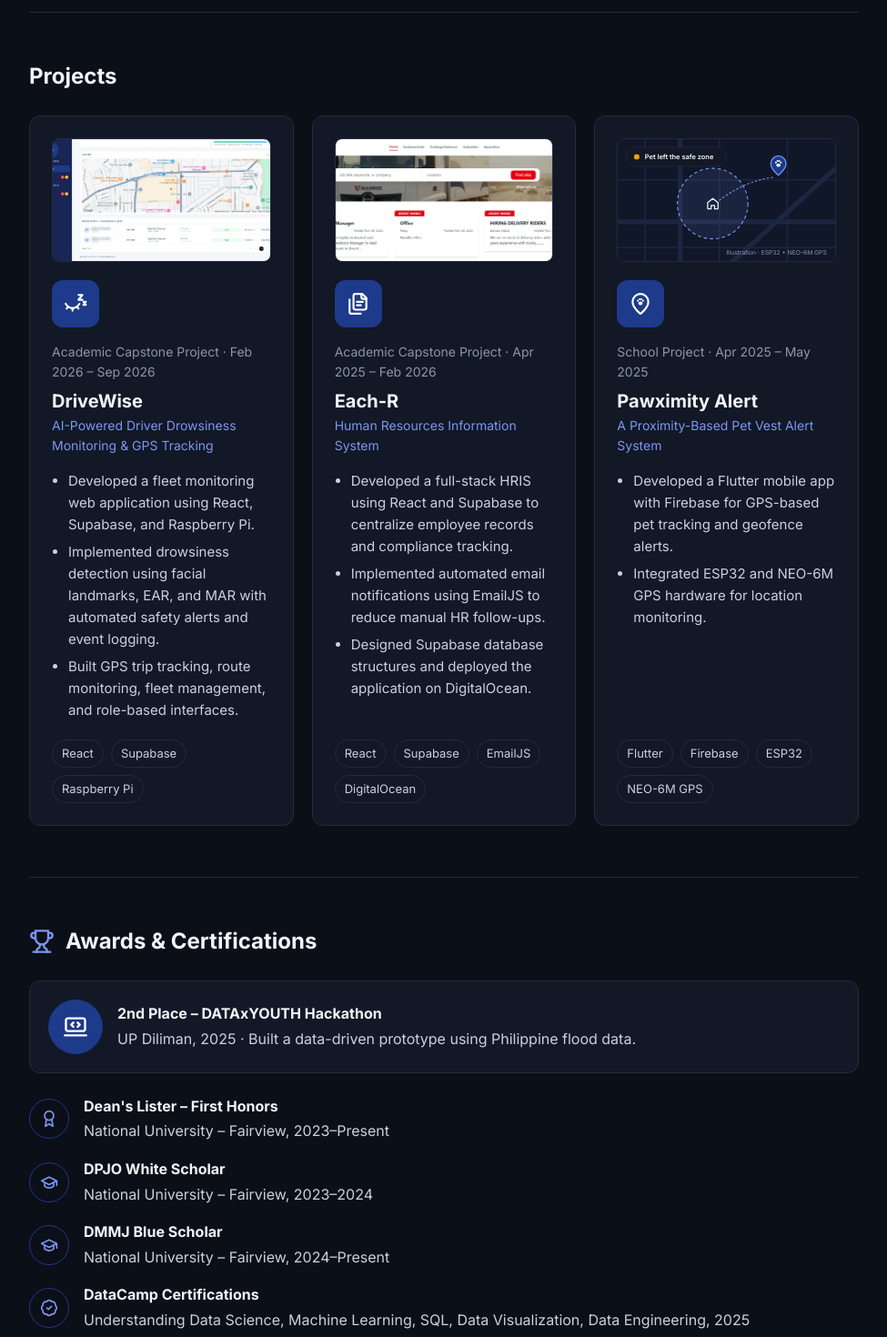
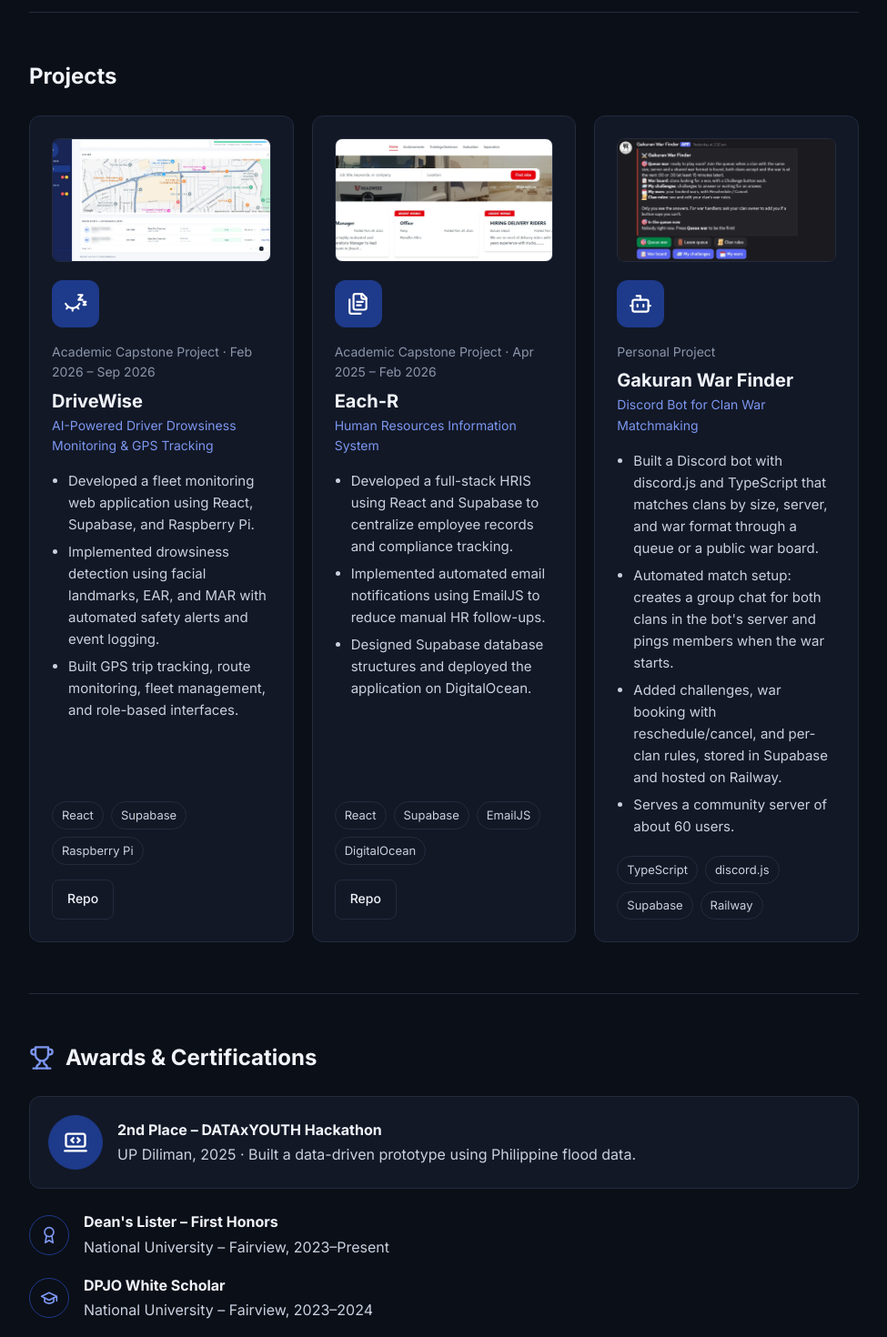
Before and after one commit to Rowkiduyan/portfolio, a React (Vite) app: page / in a window 1280 px wide. Shown: the part 880-2350 px from the top of the page at 91% size, without its empty margins (152-1127 px from the left). Built offline with nearby package versions, Linux system fonts and the light colour scheme.

Commit message:
Replace Pawximity project with Gakuran War Finder bot

```diff
--- a/src/App.css
+++ b/src/App.css
@@ -249,6 +249,20 @@
   border-color: var(--accent-hover);
 }
 
+.btn-small {
+  min-height: 44px;   /* still big enough to tap on a phone */
+  padding: 0 16px;
+  font-size: 14px;
+}
+
+/* Row of Repo / Live buttons at the bottom of each card */
+.project-links {
+  display: flex;
+  gap: 8px;
+  margin-top: auto;   /* pushes the buttons to the bottom of the card */
+  padding-top: 16px;
+}
+
 /* Sections */
 .section {
   padding: 56px 0;
@@ -330,12 +344,6 @@
   overflow: hidden;
   border: 1px solid var(--border);
   border-radius: 8px;
-}
-
-.project-shot svg {
-  display: block;
-  width: 100%;
-  height: auto;
 }
 
 .project-shot img {
--- a/src/App.jsx
+++ b/src/App.jsx
@@ -31,6 +31,7 @@ const projects = [
       'Built GPS trip tracking, route monitoring, fleet management, and role-based interfaces.',
     ],
     tech: ['React', 'Supabase', 'Raspberry Pi'],
+    repo: 'https://github.com/Rowkiduyan/drivewise-system'
   },
   {
     title: 'Each-R',
@@ -47,19 +48,24 @@ const projects = [
       'Designed Supabase database structures and deployed the application on DigitalOcean.',
     ],
     tech: ['React', 'Supabase', 'EmailJS', 'DigitalOcean'],
+    repo: 'https://github.com/Rowkiduyan/Each-R'
   },
   {
-    title: 'Pawximity Alert',
-    icon: 'petGps',
-    illustration: true,
-    subtitle: 'A Proximity-Based Pet Vest Alert System',
-    type: 'School Project',
-    date: 'Apr 2025 – May 2025',
+    title: 'Gakuran War Finder',
+    icon: 'bot',
+    image: '/projects/gakuran.webp',
+    imageAlt: 'Gakuran War Finder bot menu in Discord with Queue war, War board, My challenges, and My wars buttons',
+    imageSize: [1141, 543],
+    imagePosition: 'left center',
+    subtitle: 'Discord Bot for Clan War Matchmaking',
+    type: 'Personal Project',
     points: [
-      'Developed a Flutter mobile app with Firebase for GPS-based pet tracking and geofence alerts.',
-      'Integrated ESP32 and NEO-6M GPS hardware for location monitoring.',
+      'Built a Discord bot with discord.js and TypeScript that matches clans by size, server, and war format through a queue or a public war board.',
+      'Automated match setup: creates a group chat for both clans in the bot\'s server and pings members when the war starts.',
+      'Added challenges, war booking with reschedule/cancel, and per-clan rules, stored in Supabase and hosted on Railway.',
+      'Serves a community server of about 60 users.',
     ],
-    tech: ['Flutter', 'Firebase', 'ESP32', 'NEO-6M GPS'],
+    tech: ['TypeScript', 'discord.js', 'Supabase', 'Railway'],
   },
 ]
 
@@ -158,17 +164,15 @@ const iconPaths = {
       <path d="M10.5 13.5h4" />
     </>
   ),
-  // Map pin with a paw print
-  petGps: (
+  // Robot head: chat bot
+  bot: (
     <>
-      <path d="M20 10c0 4.99-5.53 10.19-7.4 11.8a1 1 0 0 1-1.2 0C9.53 20.19 4 14.99 4 10a8 8 0 0 1 16 0" />
-      <g fill="currentColor" stroke="none">
-        <ellipse cx="12" cy="11.6" rx="2.2" ry="1.8" />
-        <circle cx="9.4" cy="8.9" r="0.95" />
-        <circle cx="11.1" cy="7.3" r="0.95" />
-        <circle cx="12.9" cy="7.3" r="0.95" />
-        <circle cx="14.6" cy="8.9" r="0.95" />
-      </g>
+      <path d="M12 8V4H8" />
+      <rect x="4" y="8" width="16" height="12" rx="2" />
+      <path d="M2 14h2" />
+      <path d="M20 14h2" />
+      <path d="M15 13v2" />
+      <path d="M9 13v2" />
     </>
   ),
   trophy: (
@@ -224,67 +228,6 @@ function Icon({ name, size = 24 }) {
       aria-hidden="true"
     >
       {iconPaths[name]}
-    </svg>
-  )
-}
-
-// Drawn preview for Pawximity Alert (no screenshots available): a map with a
-// geofence around home and a pet pin that has left it.
-function PawximityIllustration() {
-  return (
-    <svg
-      viewBox="0 0 320 180"
-      role="img"
-      aria-label="Illustration of Pawximity Alert: a map with a safe zone around home and a pet outside it, triggering an alert"
-    >
-      <rect width="320" height="180" fill="#0f1729" />
-
-      {/* Streets */}
-      <g stroke="#1c2640" strokeLinecap="round">
-        <path d="M0 122h320" strokeWidth="7" />
-        <path d="M92 0v180" strokeWidth="7" />
-        <path d="M170 180 320 44" strokeWidth="7" />
-        <path d="M0 60h320M0 160h320M40 0v180M150 0v180M250 0v180" strokeWidth="2" />
-      </g>
-
-      {/* Safe zone around home */}
-      <circle cx="140" cy="95" r="52" fill="rgba(124,150,240,0.1)" stroke="#7c96f0" strokeWidth="1.5" strokeDasharray="5 4" />
-      <g transform="translate(130 85) scale(0.85)" fill="none" stroke="#f1f4fa" strokeWidth="2" strokeLinecap="round" strokeLinejoin="round">
-        <path d="M3 10 12 3l9 7v10a1 1 0 0 1-1 1h-5v-6h-6v6H4a1 1 0 0 1-1-1Z" />
-      </g>
-
-      {/* Path the pet took out of the zone */}
-      <path d="M150 90q40-30 82-34" fill="none" stroke="#7c96f0" strokeWidth="1.5" strokeDasharray="2 4" strokeLinecap="round" />
-
-      {/* Pet location pin */}
-      <g transform="translate(220 22) scale(1.4)">
-        <path
-          d="M20 10c0 4.99-5.53 10.19-7.4 11.8a1 1 0 0 1-1.2 0C9.53 20.19 4 14.99 4 10a8 8 0 0 1 16 0"
-          fill="#1e3a8a"
-          stroke="#7c96f0"
-          strokeWidth="1.2"
-        />
-        <g fill="#fff">
-          <ellipse cx="12" cy="11.6" rx="2.2" ry="1.8" />
-          <circle cx="9.4" cy="8.9" r="0.95" />
-          <circle cx="11.1" cy="7.3" r="0.95" />
-          <circle cx="12.9" cy="7.3" r="0.95" />
-          <circle cx="14.6" cy="8.9" r="0.95" />
-        </g>
-      </g>
-
-      {/* Alert notification */}
-      <g>
-        <rect x="12" y="12" width="148" height="28" rx="14" fill="#121826" stroke="#232b3d" />
-        <circle cx="28" cy="26" r="4" fill="#f59e0b" />
-        <text x="40" y="29.5" fill="#f1f4fa" fontSize="10" fontWeight="600" fontFamily="Inter, sans-serif">
-          Pet left the safe zone
-        </text>
-      </g>
-
-      <text x="308" y="170" textAnchor="end" fill="#8b95a9" fontSize="9" fontFamily="Inter, sans-serif">
-        Illustration · ESP32 + NEO-6M GPS
-      </text>
     </svg>
   )
 }
@@ -636,16 +579,12 @@ function App() {
                         height={p.imageSize[1]}
                         loading="lazy"
                         decoding="async"
+                        style={p.imagePosition ? { objectPosition: p.imagePosition } : undefined}
                       />
                     </a>
                   )}
-                  {p.illustration && (
-                    <div className="project-shot">
-                      <PawximityIllustration />
-                    </div>
-                  )}
                   <span className="project-icon"><Icon name={p.icon} size={26} /></span>
-                  <p className="meta">{p.type} · {p.date}</p>
+                  <p className="meta">{p.date ? `${p.type} · ${p.date}` : p.type}</p>
                   <h3>{p.title}</h3>
                   <p className="subtitle">{p.subtitle}</p>
                   <ul>
@@ -654,6 +593,22 @@ function App() {
                   <div className="tags">
                     {p.tech.map((t) => <span key={t} className="tag">{t}</span>)}
                   </div>
+                                    {(p.repo || p.live) && (
+                    <div className="project-links">
+                      {p.repo && (
+                        <a className="btn btn-small" href={p.repo} target="_blank" rel="noreferrer"
+                           aria-label={`${p.title} source code on GitHub`}>
+                          Repo
+                        </a>
+                      )}
+                      {p.live && (
+                        <a className="btn btn-small btn-primary" href={p.live} target="_blank" rel="noreferrer"
+                           aria-label={`${p.title} live demo`}>
+                          Live
+                        </a>
+                      )}
+                    </div>
+                  )}
                 </article>
               ))}
             </div>
```
Also changed, not shown: public/projects/gakuran.webp (added).
